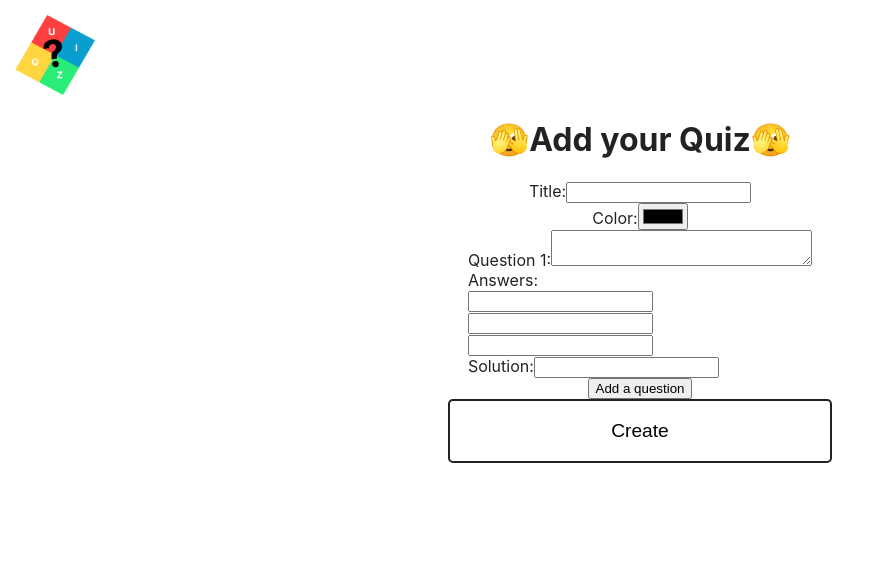
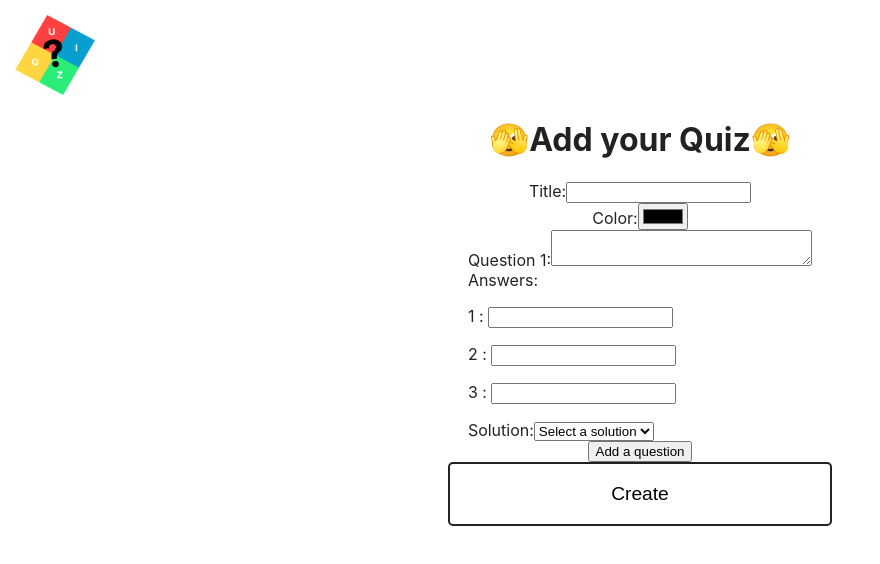
Before and after one commit to Sueysz/gen-quiz, a React (Vite) app: page /FormQuiz in a window 1280 px wide. Shown: the top 564 px of the page, without its empty margins (0-880 px from the left). Built offline with nearby package versions, Linux system fonts and the light colour scheme.

Commit message:
fix form & add select button

```diff
--- a/src/pages/FormQuiz.jsx
+++ b/src/pages/FormQuiz.jsx
@@ -1,4 +1,3 @@
-import Filter from 'bad-words';
 import * as Yup from 'yup';
 import { Link } from "react-router-dom"
 import { FormPage } from "../components/FormPage"
@@ -16,7 +15,7 @@ export const FormQuiz = () => {
             {
                 question: "",
                 answers: ["", "", ""],
-                solution: ""
+                solution: 0,
             }
         ]
     });
@@ -29,9 +28,9 @@ export const FormQuiz = () => {
                 question: Yup.string().required("Question is required"),
                 answers: Yup.array()
                     .of(Yup.string().required("Answer is required"))
-                    .min(1, "At least 1 answer is required")
-                    .max(3, "Maximum of 3 answers allowed"),
-                solution: Yup.string().required("Solution is required")
+                    .min(3, "Exactly 3 answers are required")
+                    .max(3, "Exactly 3 answers are required"),
+                solution: Yup.number().required("Solution is required").oneOf([1, 2, 3], "Invalid solution")
             })
         )
     });
@@ -49,7 +48,7 @@ export const FormQuiz = () => {
                     {
                         question: "",
                         answers: ["", "", ""],
-                        solution: "",
+                        solution: 0,
                     }
                 ]
             })
@@ -59,24 +58,21 @@ export const FormQuiz = () => {
     const handleQuestionChange = (event, index) => {
         const { value } = event.target;
         const updatedQuestions = [...formik.values.questions];
-        const filter = new Filter();
-        updatedQuestions[index].question = filter.clean(value);
+        updatedQuestions[index].question = value;
         formik.setFieldValue("questions", updatedQuestions);
     };
 
     const handleAnswerChange = (event, questionIndex, answerIndex) => {
         const { value } = event.target;
         const questions = [...formik.values.questions];
-        const filter = new Filter();
-        questions[questionIndex].answers[answerIndex] = filter.clean(value);
+        questions[questionIndex].answers[answerIndex] = value;
         formik.setFieldValue("questions", questions);
     }
 
     const handleSolutionChange = (event, index) => {
         const { value } = event.target;
         const questions = [...formik.values.questions];
-        const filter = new Filter();
-        questions[index].solution = filter.clean(value);
+        questions[index].solution = parseInt(value);
         formik.setFieldValue("questions", questions);
     }
 
@@ -85,7 +81,7 @@ export const FormQuiz = () => {
         updatedQuestions.push({
             question: "",
             answers: ["", "", ""],
-            solution: ""
+            solution: 0,
         });
         formik.setFieldValue("questions", updatedQuestions);
     }
@@ -150,7 +146,8 @@ export const FormQuiz = () => {
                             <label>Answers:</label>
                             {question.answers.map((answer, answerIndex) => (
                                 <div key={answerIndex} className="answer-container">
-                                    <input
+                                    <div>
+                                        <p>{answerIndex + 1} : <input
                                             type="text"
                                             name={`questions[${index}].answers[${answerIndex}]`}
                                             value={answer}
@@ -158,6 +155,9 @@ export const FormQuiz = () => {
                                                 handleAnswerChange(event, index, answerIndex)
                                             }
                                         />
+                                        </p>
+
+                                    </div>
                                     {formik.errors.questions &&
                                         formik.touched.questions &&
                                         formik.errors.questions[index] &&
@@ -176,13 +176,22 @@ export const FormQuiz = () => {
 
                         <div className="form-group">
                             <label htmlFor={`solution-${index}`}>Solution:</label>
-                            <input
-                                id={`solution-${index}`}
-                                type="text"
+                            <select
                                 name={`questions[${index}].solution`}
-                                value={question.solution}
+                                value=""
                                 onChange={(event) => handleSolutionChange(event, index)}
-                            />
+                                placeholder='Select a solution'
+                            >
+                                <option value="">
+                                    Select a solution
+                                </option>
+                                {new Array(3).fill(null).map((_, solution) => (
+                                    <option key={solution} value={solution}>
+                                        {solution + 1}
+                                    </option>
+                                ))}
+                            </select>
+
                             {formik.errors.questions &&
                                 formik.touched.questions &&
                                 formik.errors.questions[index] &&
```
Lines whose indentation alone changed are shown as unchanged.
